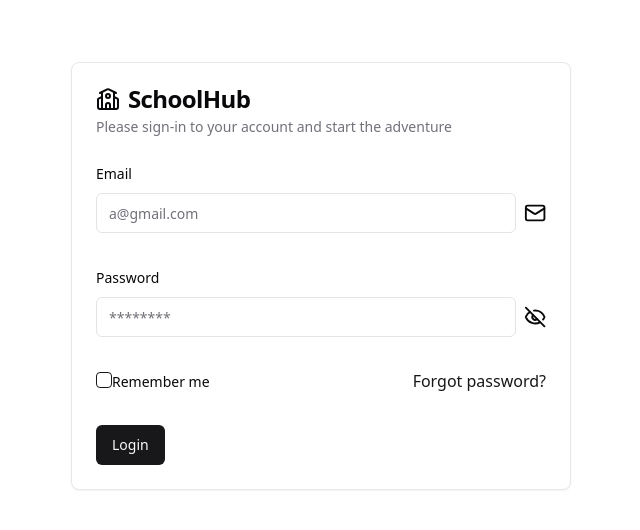
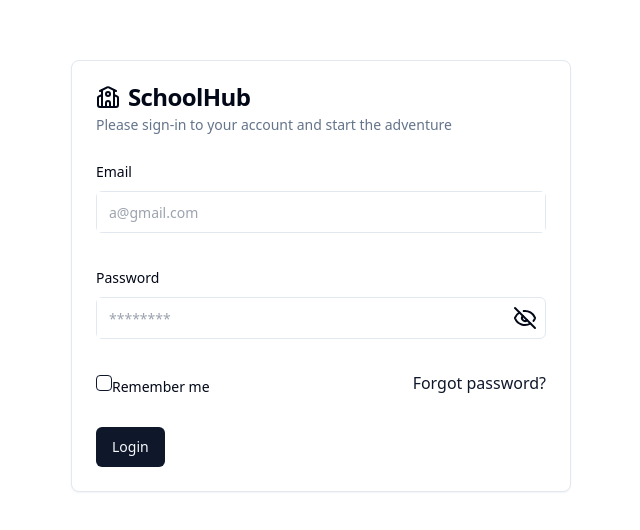
Before and after one commit to LongNgd/COS40006-G1B, a React (Vite) app in the folder frontend/: page /login in a window 1280 px wide. Shown: the part 124-654 px from the top of the page, without its empty margins (319-959 px from the left). Built offline with nearby package versions, Linux system fonts and the light colour scheme.

Commit message:
update formatter

```diff
--- a/frontend/src/components/Login/LoginForm.tsx
+++ b/frontend/src/components/Login/LoginForm.tsx
@@ -5,7 +5,7 @@ import { z } from "zod";
 
 import { loginSchema } from "./login.validation";
 import { useAuth } from "../../hooks/useAuth.hook";
-import { LucideMail, LucideSchool } from "lucide-react";
+import { LucideSchool } from "lucide-react";
 import { Card, CardContent, CardDescription, CardHeader, CardTitle } from "../ui/card";
 import { Form, FormControl, FormField, FormItem, FormLabel, FormMessage } from "../ui/form";
 import { Input } from "../ui/input";
@@ -52,7 +52,6 @@ const LoginForm = () => {
                     <Input
                       placeholder="a@gmail.com"
                       {...field}
-                      suffix={<LucideMail />}
                     />
                   </FormControl>
                   <FormMessage />
@@ -73,11 +72,11 @@ const LoginForm = () => {
               )}
             />
             <div className="flex justify-between">
-              <FormItem>
+              <FormItem className=" flex items-center">
                 <FormControl>
                   <Checkbox />
                 </FormControl>
-                <FormLabel>Remember me</FormLabel>
+                <FormLabel className="m-0">Remember me</FormLabel>
               </FormItem>
               <a href="" className="text-primary">
                 Forgot password?
--- a/frontend/src/components/Navbar/Navbar.tsx
+++ b/frontend/src/components/Navbar/Navbar.tsx
@@ -1,9 +1,17 @@
-import { Link } from "@tanstack/react-router";
-import { LucideSchool } from "lucide-react";
+import { Link, useNavigate } from "@tanstack/react-router";
+import { LucideLogOut, LucideSchool } from "lucide-react";
 import { navigation } from "./navigation";
 import React from "react";
+import { useAuth } from "../../hooks/useAuth.hook";
 
 const Navbar = () => {
+  const navigate = useNavigate();
+  const { signOut } = useAuth();
+
+  const handleSignOut = () => {
+    signOut();
+    navigate({ to: "/" });
+  };
   return (
     <div className="flex flex-col w-64 text-[#d0cde4] bg-[#2f3349] p-3 h-lvh">
       <div className="text-2xl font-bold flex gap-2 items-center">
@@ -25,6 +33,13 @@ const Navbar = () => {
             {item.name}
           </Link>
         ))}
+        <a
+          className="flex gap-2 items-center mt-2 py-1 px-6 hover:bg-[#3d4056] hover:cursor-pointer rounded text-lg"
+          onClick={handleSignOut}
+        >
+          <LucideLogOut />
+          Logout
+        </a>
       </nav>
     </div>
   );
--- a/frontend/src/components/Navbar/navigation.tsx
+++ b/frontend/src/components/Navbar/navigation.tsx
@@ -1,4 +1,4 @@
-import { LucideFileSignature, LucideLayoutDashboard, LucideLogOut } from "lucide-react";
+import { LucideFileSignature, LucideLayoutDashboard } from "lucide-react";
 
 export const navigation = [
   {
@@ -11,9 +11,4 @@ export const navigation = [
     link: "/report",
     icon: LucideFileSignature,
   },
-  {
-    name: "Login",
-    link: "/login",
-    icon: LucideLogOut,
-  },
 ];
--- a/frontend/src/components/ui/input.tsx
+++ b/frontend/src/components/ui/input.tsx
@@ -1,30 +1,30 @@
-import * as React from 'react'
+import * as React from "react";
 
-import { cn } from '@/lib/utils'
+import { cn } from "@/lib/utils";
 
 export interface InputProps
   extends React.InputHTMLAttributes<HTMLInputElement> {
-  suffix?: React.ReactNode
+  suffix?: React.ReactNode;
 }
 
 const Input = React.forwardRef<HTMLInputElement, InputProps>(
   ({ suffix, className, type, ...props }, ref) => {
     return (
-      <div className="flex gap-2 items-center">
+      <div className="flex gap-2 items-center border border-input rounded-md ring-offset-background file:border-0 file:bg-transparent file:text-sm file:font-medium placeholder:text-muted-foreground focus-visible:outline-none focus-visible:ring-2 focus-visible:ring-ring focus-visible:ring-offset-2 disabled:cursor-not-allowed disabled:opacity-50">
         <input
           type={type}
           className={cn(
-            'flex h-10 w-full rounded-md border border-input bg-background px-3 py-2 text-sm ring-offset-background file:border-0 file:bg-transparent file:text-sm file:font-medium placeholder:text-muted-foreground focus-visible:outline-none focus-visible:ring-2 focus-visible:ring-ring focus-visible:ring-offset-2 disabled:cursor-not-allowed disabled:opacity-50',
-            className,
+            "flex h-10 w-full bg-background px-3 py-2 text-sm",
+            className
           )}
           ref={ref}
           {...props}
         />
-        {suffix}
+        {suffix && <div className="pr-2">{suffix}</div>}
       </div>
-    )
-  },
-)
-Input.displayName = 'Input'
+    );
+  }
+);
+Input.displayName = "Input";
 
-export { Input }
+export { Input };
--- a/frontend/src/index.css
+++ b/frontend/src/index.css
@@ -5,24 +5,24 @@
 @layer base {
   :root {
     --background: 0 0% 100%;
-    --foreground: 240 10% 3.9%;
+    --foreground: 222.2 84% 4.9%;
     --card: 0 0% 100%;
-    --card-foreground: 240 10% 3.9%;
+    --card-foreground: 222.2 84% 4.9%;
     --popover: 0 0% 100%;
-    --popover-foreground: 240 10% 3.9%;
-    --primary: 240 5.9% 10%;
-    --primary-foreground: 0 0% 98%;
-    --secondary: 240 4.8% 95.9%;
-    --secondary-foreground: 240 5.9% 10%;
-    --muted: 240 4.8% 95.9%;
-    --muted-foreground: 240 3.8% 46.1%;
-    --accent: 240 4.8% 95.9%;
-    --accent-foreground: 240 5.9% 10%;
+    --popover-foreground: 222.2 84% 4.9%;
+    --primary: 222.2 47.4% 11.2%;
+    --primary-foreground: 210 40% 98%;
+    --secondary: 210 40% 96.1%;
+    --secondary-foreground: 222.2 47.4% 11.2%;
+    --muted: 210 40% 96.1%;
+    --muted-foreground: 215.4 16.3% 46.9%;
+    --accent: 210 40% 96.1%;
+    --accent-foreground: 222.2 47.4% 11.2%;
     --destructive: 0 84.2% 60.2%;
-    --destructive-foreground: 0 0% 98%;
-    --border: 240 5.9% 90%;
-    --input: 240 5.9% 90%;
-    --ring: 240 10% 3.9%;
+    --destructive-foreground: 210 40% 98%;
+    --border: 214.3 31.8% 91.4%;
+    --input: 214.3 31.8% 91.4%;
+    --ring: 222.2 84% 4.9%;
     --chart-1: 12 76% 61%;
     --chart-2: 173 58% 39%;
     --chart-3: 197 37% 24%;
@@ -31,25 +31,25 @@
     --radius: 0.5rem;
   }
   .dark {
-    --background: 240 10% 3.9%;
-    --foreground: 0 0% 98%;
-    --card: 240 10% 3.9%;
-    --card-foreground: 0 0% 98%;
-    --popover: 240 10% 3.9%;
-    --popover-foreground: 0 0% 98%;
-    --primary: 0 0% 98%;
-    --primary-foreground: 240 5.9% 10%;
-    --secondary: 240 3.7% 15.9%;
-    --secondary-foreground: 0 0% 98%;
-    --muted: 240 3.7% 15.9%;
-    --muted-foreground: 240 5% 64.9%;
-    --accent: 240 3.7% 15.9%;
-    --accent-foreground: 0 0% 98%;
+    --background: 222.2 84% 4.9%;
+    --foreground: 210 40% 98%;
+    --card: 222.2 84% 4.9%;
+    --card-foreground: 210 40% 98%;
+    --popover: 222.2 84% 4.9%;
+    --popover-foreground: 210 40% 98%;
+    --primary: 210 40% 98%;
+    --primary-foreground: 222.2 47.4% 11.2%;
+    --secondary: 217.2 32.6% 17.5%;
+    --secondary-foreground: 210 40% 98%;
+    --muted: 217.2 32.6% 17.5%;
+    --muted-foreground: 215 20.2% 65.1%;
+    --accent: 217.2 32.6% 17.5%;
+    --accent-foreground: 210 40% 98%;
     --destructive: 0 62.8% 30.6%;
-    --destructive-foreground: 0 0% 98%;
-    --border: 240 3.7% 15.9%;
-    --input: 240 3.7% 15.9%;
-    --ring: 240 4.9% 83.9%;
+    --destructive-foreground: 210 40% 98%;
+    --border: 217.2 32.6% 17.5%;
+    --input: 217.2 32.6% 17.5%;
+    --ring: 212.7 26.8% 83.9%;
     --chart-1: 220 70% 50%;
     --chart-2: 160 60% 45%;
     --chart-3: 30 80% 55%;
@@ -57,3 +57,12 @@
     --chart-5: 340 75% 55%;
   }
 }
+
+@layer base {
+  * {
+    @apply border-border;
+  }
+  body {
+    @apply bg-background text-foreground;
+  }
+}
```
Also changed, not shown: frontend/components.json, 1 other file (tests, documents, lock files or other folders).
